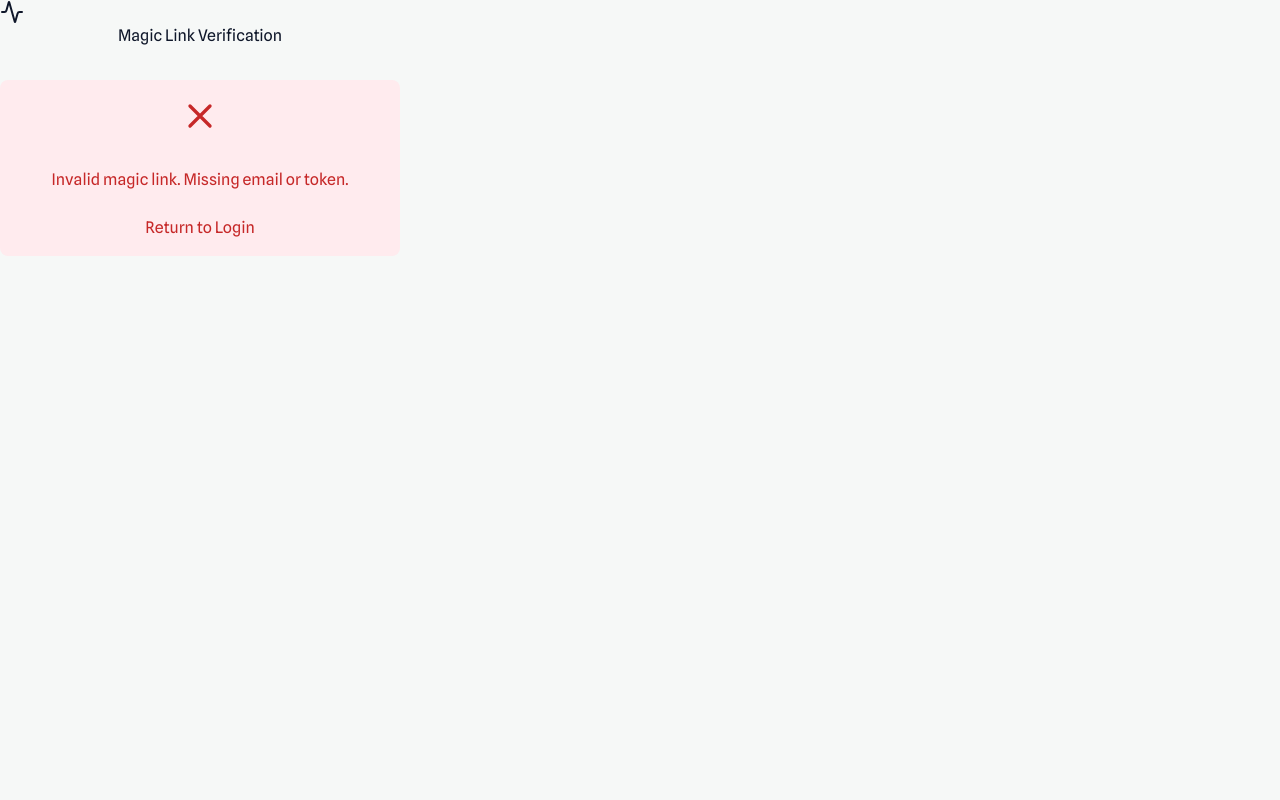
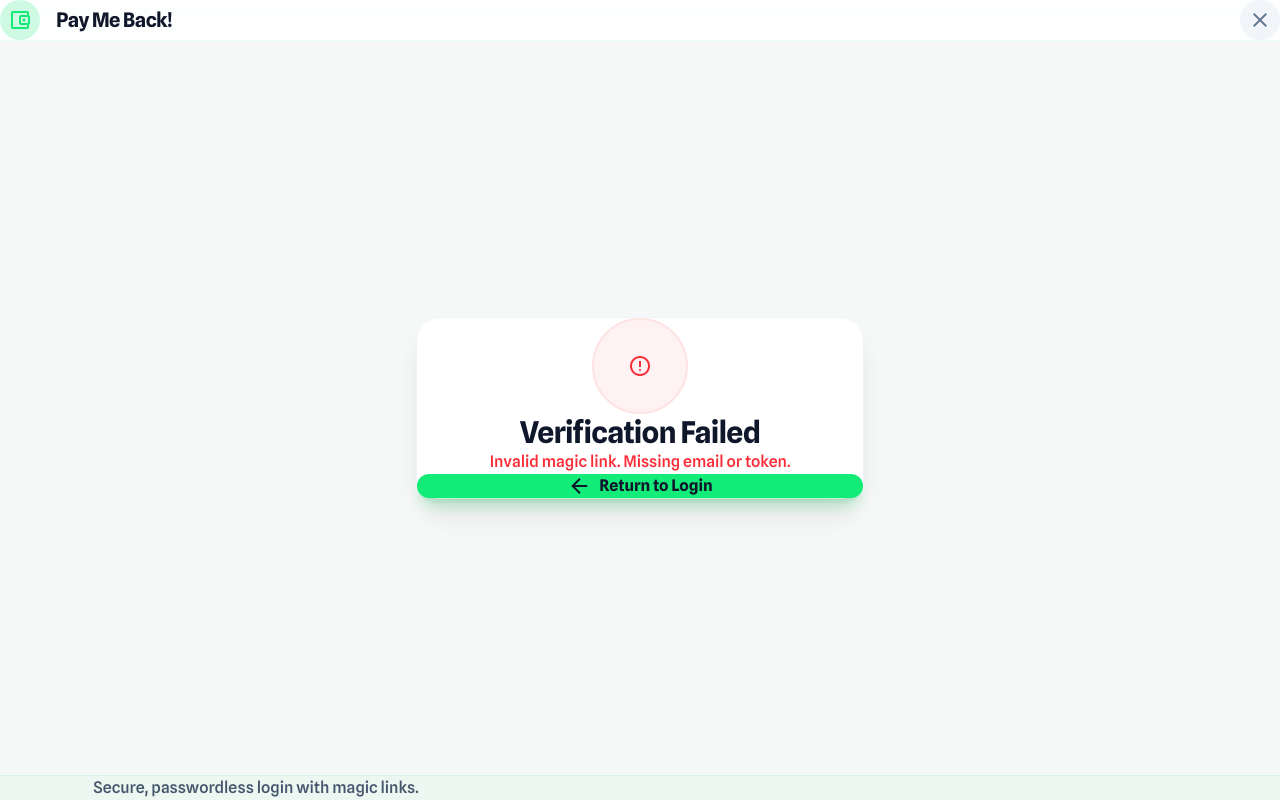
Before and after one commit to soumen-basu/pay-me-back, a React app in the folder frontend/: page /verify in a window 1280 px wide. Built offline with nearby package versions, Linux system fonts and the light colour scheme; the HTML template or start-up script is replaced by a standard one.

Commit message:
WIP Fix for API, login works.

```diff
--- a/frontend/src/components/ClaimBuilder.tsx
+++ b/frontend/src/components/ClaimBuilder.tsx
@@ -2,6 +2,7 @@ import { useState, useEffect, useMemo, useCallback } from 'react';
 import { useNavigate } from 'react-router-dom';
 import { useAuth } from './AuthProvider';
 import { PageLayout } from './layout/PageLayout';
+import { api } from '../services/api';
 
 // ── Interfaces ──
 
@@ -56,24 +57,17 @@ export function ClaimBuilder() {
   const [isSubmitting, setIsSubmitting] = useState(false);
   const [submitError, setSubmitError] = useState<string | null>(null);
 
-  const apiUrl = import.meta.env.VITE_API_BASE_URL;
-  const token = localStorage.getItem('token');
-  const headers = useMemo(() => ({ Authorization: `Bearer ${token}`, 'Content-Type': 'application/json' }), [token]);
-
   const fetchExpenses = useCallback(async () => {
     try {
-      const res = await fetch(`${apiUrl}/api/v1/expenses`, { headers });
-      if (res.ok) {
-        const data: Expense[] = await res.json();
-        // Only show OPEN expenses not already assigned to a claim
-        setExpenses(data.filter((e) => e.status === 'OPEN' && !e.claim_id));
-      }
+      const data = await api.get<Expense[]>('/api/v1/expenses');
+      // Only show OPEN expenses not already assigned to a claim
+      setExpenses(data.filter((e) => e.status === 'OPEN' && !e.claim_id));
     } catch {
       // silently fail
     } finally {
       setLoading(false);
     }
-  }, [apiUrl, headers]);
+  }, []);
 
   useEffect(() => {
     fetchExpenses();
@@ -134,30 +128,15 @@ export function ClaimBuilder() {
 
     try {
       // 1. Create the claim
-      const claimRes = await fetch(`${apiUrl}/api/v1/claims`, {
-        method: 'POST',
-        headers,
-        body: JSON.stringify({
-          title: claimTitle,
-          description: claimDescription || undefined,
-          approver_emails: approverEmail.trim() ? [approverEmail.trim()] : undefined,
-        }),
+      const claim = await api.post<any>('/api/v1/claims', {
+        title: claimTitle,
+        description: claimDescription || undefined,
+        approver_emails: approverEmail.trim() ? [approverEmail.trim()] : undefined,
       });
-
-      if (!claimRes.ok) {
-        const err = await claimRes.json();
-        throw new Error(err.detail || 'Failed to create claim');
-      }
-
-      const claim = await claimRes.json();
 
       // 2. Assign selected expenses to the claim
       for (const expenseId of selectedIds) {
-        await fetch(`${apiUrl}/api/v1/expenses/${expenseId}`, {
-          method: 'PATCH',
-          headers,
-          body: JSON.stringify({ claim_id: claim.id }),
-        });
+        await api.patch(`/api/v1/expenses/${expenseId}`, { claim_id: claim.id });
       }
 
       // Navigate to dashboard on success
--- a/frontend/src/components/Dashboard.tsx
+++ b/frontend/src/components/Dashboard.tsx
@@ -3,6 +3,7 @@ import { useNavigate } from 'react-router-dom';
 import { useAuth } from './AuthProvider';
 import { PageLayout } from './layout/PageLayout';
 import { DonutChart } from './charts/DonutChart';
+import { api } from '../services/api';
 
 // ── TypeScript interfaces matching backend models ──
 
@@ -73,31 +74,20 @@ export function Dashboard() {
   const [claims, setClaims] = useState<Claim[]>([]);
   const [loading, setLoading] = useState(true);
 
-  const apiUrl = import.meta.env.VITE_API_BASE_URL;
-  const token = localStorage.getItem('token');
-
   const fetchData = useCallback(async () => {
     try {
-      const headers = { Authorization: `Bearer ${token}` };
-      const [expRes, claimRes] = await Promise.all([
-        fetch(`${apiUrl}/api/v1/expenses`, { headers }),
-        fetch(`${apiUrl}/api/v1/claims?role=submitter`, { headers }),
+      const [expData, claimData] = await Promise.all([
+        api.get<Expense[]>('/api/v1/expenses'),
+        api.get<Claim[]>('/api/v1/claims?role=submitter'),
       ]);
-
-      if (expRes.ok) {
-        const expData: Expense[] = await expRes.json();
-        setExpenses(expData);
-      }
-      if (claimRes.ok) {
-        const claimData: Claim[] = await claimRes.json();
-        setClaims(claimData);
-      }
+      setExpenses(expData);
+      setClaims(claimData);
     } catch {
       // silently fail — dashboard shows zeroed state
     } finally {
       setLoading(false);
     }
-  }, [apiUrl, token]);
+  }, []);
 
   useEffect(() => {
     fetchData();
--- a/frontend/src/components/Profile.tsx
+++ b/frontend/src/components/Profile.tsx
@@ -1,6 +1,7 @@
 import { useState, useEffect, useCallback } from 'react';
 import { useAuth } from './AuthProvider';
 import { PageLayout } from './layout/PageLayout';
+import { api } from '../services/api';
 
 // Supported currencies
 const CURRENCIES = [
@@ -40,22 +41,14 @@ export function Profile() {
   const [isAddingContact, setIsAddingContact] = useState(false);
   const [contactMessage, setContactMessage] = useState<{ text: string; type: 'success' | 'error' } | null>(null);
 
-  const apiUrl = import.meta.env.VITE_API_BASE_URL;
-  const token = localStorage.getItem('token');
-
   const fetchContacts = useCallback(async () => {
     try {
-      const response = await fetch(`${apiUrl}/api/v1/users/me/contacts`, {
-        headers: { Authorization: `Bearer ${token}` },
-      });
-      if (response.ok) {
-        const data: Contact[] = await response.json();
-        setContacts(data);
-      }
+      const data = await api.get<Contact[]>('/api/v1/users/me/contacts');
+      setContacts(data);
     } catch {
       // silently fail for contacts fetch
     }
-  }, [apiUrl, token]);
+  }, []);
 
   useEffect(() => {
     fetchContacts();
@@ -78,22 +71,12 @@ export function Profile() {
         return;
       }
 
-      const response = await fetch(`${apiUrl}/api/v1/users/me`, {
-        method: 'PATCH',
-        headers: {
-          'Content-Type': 'application/json',
-          Authorization: `Bearer ${token}`,
-        },
-        body: JSON.stringify(payload),
-      });
-
-      const data = await response.json();
-      if (!response.ok) throw new Error(data.detail || 'Failed to update profile');
+      await api.patch<any>('/api/v1/users/me', payload);
 
       setMessage({ text: 'Profile updated successfully!', type: 'success' });
       await refreshToken();
     } catch (err: unknown) {
-      const errorMsg = err instanceof Error ? err.message : 'Update failed';
+      const errorMsg = (err as any).detail || 'Update failed';
       setMessage({ text: errorMsg, type: 'error' });
     } finally {
       setIsSaving(false);
@@ -110,24 +93,14 @@ export function Profile() {
     setPasswordMessage(null);
 
     try {
-      const response = await fetch(`${apiUrl}/api/v1/users/me`, {
-        method: 'PATCH',
-        headers: {
-          'Content-Type': 'application/json',
-          Authorization: `Bearer ${token}`,
-        },
-        body: JSON.stringify({ password: newPassword }),
-      });
-
-      const data = await response.json();
-      if (!response.ok) throw new Error(data.detail || 'Failed to update password');
+      await api.patch<any>('/api/v1/users/me', { password: newPassword });
 
       setPasswordMessage({ text: 'Password updated successfully!', type: 'success' });
       setCurrentPassword('');
       setNewPassword('');
       await refreshToken();
     } catch (err: unknown) {
-      const errorMsg = err instanceof Error ? err.message : 'Update failed';
+      const errorMsg = (err as any).detail || 'Update failed';
       setPasswordMessage({ text: errorMsg, type: 'error' });
     } finally {
       setIsUpdatingPassword(false);
@@ -141,22 +114,11 @@ export function Profile() {
     setContactMessage(null);
 
     try {
-      const response = await fetch(`${apiUrl}/api/v1/users/me/contacts`, {
-        method: 'POST',
-        headers: {
-          'Content-Type': 'application/json',
-          Authorization: `Bearer ${token}`,
-        },
-        body: JSON.stringify({ contact_email: newContactEmail }),
-      });
-
-      const data = await response.json();
-      if (!response.ok) throw new Error(data.detail || 'Failed to add contact');
-
+      await api.post('/api/v1/users/me/contacts', { contact_email: newContactEmail });
       setNewContactEmail('');
       await fetchContacts();
     } catch (err: unknown) {
-      const errorMsg = err instanceof Error ? err.message : 'Failed to add contact';
+      const errorMsg = (err as any).detail || 'Failed to add contact';
       setContactMessage({ text: errorMsg, type: 'error' });
     } finally {
       setIsAddingContact(false);
@@ -165,14 +127,10 @@ export function Profile() {
 
   const handleDeleteContact = async (contactId: number) => {
     try {
-      const response = await fetch(`${apiUrl}/api/v1/users/me/contacts/${contactId}`, {
-        method: 'DELETE',
-        headers: { Authorization: `Bearer ${token}` },
-      });
-      if (!response.ok) throw new Error('Failed to delete contact');
+      await api.delete(`/api/v1/users/me/contacts/${contactId}`);
       await fetchContacts();
     } catch (err: unknown) {
-      const errorMsg = err instanceof Error ? err.message : 'Failed to delete contact';
+      const errorMsg = (err as any).detail || 'Failed to delete contact';
       setContactMessage({ text: errorMsg, type: 'error' });
     }
   };
--- a/frontend/src/components/Verify.tsx
+++ b/frontend/src/components/Verify.tsx
@@ -1,7 +1,7 @@
 import { useEffect, useState } from 'react';
 import { useNavigate, useLocation } from 'react-router-dom';
 import { useAuth } from './AuthProvider';
-import { Activity } from 'lucide-react';
+import { PageLayout } from './layout/PageLayout';
 
 export function Verify() {
   const [status, setStatus] = useState<'verifying' | 'success' | 'error'>('verifying');
@@ -32,15 +32,15 @@ export function Verify() {
           setMessage('Successfully verified!');
           login(data.access_token);
 
-                    // Redirect to user's profile after a short delay
+          // Redirect to dashboard after a short delay
           setTimeout(() => {
-                        navigate('/me', { replace: true });
+            navigate('/dashboard', { replace: true });
           }, 1500);
         } else {
           setStatus('error');
           setMessage(data.detail || 'Verification failed. The link may have expired.');
         }
-            } catch (err: any) {
+      } catch {
         setStatus('error');
         setMessage('A network error occurred during verification.');
       }
@@ -49,46 +49,73 @@ export function Verify() {
     verifyLink();
   }, [location.search, navigate, login]);
 
+  const topNavActions = (
+    <button
+      onClick={() => navigate('/login')}
+      className="flex items-center justify-center rounded-full size-10 bg-slate-100 text-slate-500 hover:bg-primary/20 hover:text-primary transition-colors cursor-pointer"
+    >
+      <span className="material-symbols-outlined text-xl">close</span>
+    </button>
+  );
+
   return (
-        <div className="auth-container">
-            <div className="card" style={{ maxWidth: '400px', width: '100%', textAlign: 'center' }}>
-                <div className="card-header">
-                    <div className="logo-wrapper">
-                        <Activity />
+    <PageLayout variant="auth" topNavActions={topNavActions}>
+      <div className="flex-1 flex items-center justify-center px-6 py-12">
+        <div className="w-full max-w-md animate-slide-up">
+          <div className="bg-white rounded-3xl shadow-xl p-10 border border-slate-100 text-center">
+            {/* Icon */}
+            <div className="flex flex-col items-center mb-8">
+              <div className={`size-24 rounded-full flex items-center justify-center mb-4 border-2 ${
+                status === 'verifying' ? 'bg-primary/10 border-primary/20' :
+                status === 'success' ? 'bg-green-50 border-green-100' :
+                'bg-red-50 border-red-100'
+              }`}>
+                {status === 'verifying' && (
+                  <span className="material-symbols-outlined text-5xl text-primary animate-spin">progress_activity</span>
+                )}
+                {status === 'success' && (
+                  <span className="material-symbols-outlined text-5xl text-green-500">check_circle</span>
+                )}
+                {status === 'error' && (
+                  <span className="material-symbols-outlined text-5xl text-red-500">error</span>
+                )}
               </div>
-                    <h1>Magic Link Verification</h1>
+              <h1 className="text-3xl font-extrabold text-slate-900 tracking-tight">
+                {status === 'verifying' ? 'Verifying...' :
+                 status === 'success' ? 'Authenticated!' : 'Verification Failed'}
+              </h1>
+              <p className={`mt-2 font-medium ${
+                status === 'error' ? 'text-red-500' : 'text-slate-500'
+              }`}>
+                {message}
+              </p>
             </div>
 
-                <div style={{ marginTop: '2rem', marginBottom: '1rem' }}>
-                    {status === 'verifying' && (
-                        <div style={{ color: '#6b7280' }}>
-                            <div className="spinner" style={{ margin: '0 auto 1rem', width: '30px', height: '30px', border: '3px solid #f3f3f3', borderTop: '3px solid #3498db', borderRadius: '50%', animation: 'spin 1s linear infinite' }}></div>
-                            <style>{`@keyframes spin { 0% { transform: rotate(0deg); } 100% { transform: rotate(360deg); } }`}</style>
-                            {message}
-                        </div>
-                    )}
-
             {status === 'success' && (
-                        <div style={{ color: '#2e7d32', backgroundColor: '#e8f5e9', padding: '1rem', borderRadius: '8px' }}>
-                            <svg style={{ width: '40px', height: '40px', margin: '0 auto 0.5rem' }} fill="none" stroke="currentColor" viewBox="0 0 24 24"><path strokeLinecap="round" strokeLinejoin="round" strokeWidth="2" d="M5 13l4 4L19 7"></path></svg>
-                            <br />
-                            {message}<br />
-                            <span style={{ fontSize: '0.9rem', marginTop: '0.5rem', display: 'block' }}>Redirecting...</span>
-                        </div>
+              <p className="text-slate-400 text-sm animate-pulse">Redirecting you to dashboard...</p>
             )}
 
             {status === 'error' && (
-                        <div style={{ color: '#c62828', backgroundColor: '#ffebee', padding: '1rem', borderRadius: '8px' }}>
-                            <svg style={{ width: '40px', height: '40px', margin: '0 auto 0.5rem' }} fill="none" stroke="currentColor" viewBox="0 0 24 24"><path strokeLinecap="round" strokeLinejoin="round" strokeWidth="2" d="M6 18L18 6M6 6l12 12"></path></svg>
-                            <br />
-                            {message}
-                            <div style={{ marginTop: '1.5rem' }}>
-                                <button className="btn btn-primary" onClick={() => navigate('/login')}>Return to Login</button>
-                            </div>
-                        </div>
+              <button
+                onClick={() => navigate('/login')}
+                className="w-full bg-primary text-slate-900 font-bold py-4 rounded-xl shadow-lg shadow-primary/20 hover:scale-[1.02] transition-all flex items-center justify-center gap-2 cursor-pointer"
+              >
+                <span className="material-symbols-outlined text-xl">arrow_back</span>
+                Return to Login
+              </button>
             )}
           </div>
         </div>
       </div>
+
+      {/* Hero Banner fallback */}
+      <div className="bg-primary/5 border-t border-primary/10 py-12 px-6 mt-auto">
+        <div className="max-w-lg mx-auto text-center">
+          <p className="text-slate-600 font-medium">
+            Secure, passwordless login with magic links.
+          </p>
+        </div>
+      </div>
+    </PageLayout>
   );
 }
```
Also changed, not shown: frontend/src/components/Login.tsx (+4 -15 lines). Lines whose indentation alone changed are shown as unchanged.
